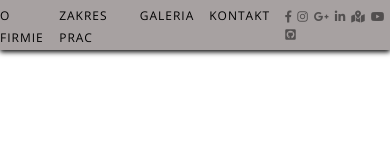
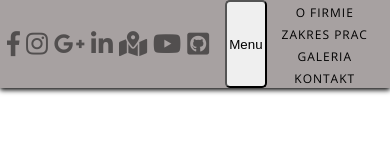
Before and after one commit to arekl133/baranskiedycja3, a plain HTML site: page index.html in a window 390 px wide. Drawn offline with nearby package versions, Linux system fonts and the light colour scheme.

Commit message:
menu-mobile

```diff
--- a/_header.scss
+++ b/_header.scss
@@ -40,6 +40,50 @@ header {
             opacity: 0.5;
         }
     }
+    div.responsive-menu {
+        display: none;
+        div.menu {
+            text-align: center;
+            display: flex;
+            button {
+                padding: 2px;
+                margin-right: 15px;
+                border-radius: 5px;
+            }
+            ol {
+                li {
+                    font-family: 'Open Sans', sans-serif;
+                    margin-right: 15px;
+                    font-size: 100%;
+                    letter-spacing: 3px;
+
+                }
+            }
+        }
+    }
+}
+
+@media(max-width:450px) {
+    header {
+        height: auto;
+        ul {
+            flex-direction: column;
+            align-items: center;
+            display: none;
+            li {
+                display: block;
+            }
+        }
+        div.responsive-menu {
+            display: unset;
+        }
+        div.social{
+            i{
+                font-size: 25px;
+            }
+
+        }
+    }
 }
 
 @media(max-width: 768px) {
@@ -54,8 +98,8 @@ header {
             letter-spacing: 1px;
         }
     }
+}
 
-}
 @media(max-width: 900px) {
     h1 {
         display: none;
--- a/index.html
+++ b/index.html
@@ -18,6 +18,7 @@
 <body>
     <header>
         <h1>ImieNazwisko</h1>
+
 
         <ul>
             <li><a href="">O FIRMIE</a></li>
@@ -48,6 +49,28 @@
                 <i class="fab fa-github-square"></i>
             </a>
         </div>
+        <div class="responsive-menu">
+            <div class="menu">
+                <button>Menu</button>
+                <ol>
+                    <li><a href="">O FIRMIE</a></li>
+                    <li><a href="">ZAKRES PRAC</a></li>
+                    <li><a href="">GALERIA</a></li>
+                    <li><a href="">KONTAKT</a></li>
+                </ol>
+
+            </div>
+
+            <script src="https://code.jquery.com/jquery-3.3.1.min.js"></script>
+            <script type="text/javascript">
+                $(document).ready(function () {
+                    $(".menu").click(function () {
+                        $("ol").slideToggle(500);
+                    })
+                })
+            </script>
+        </div>
+
     </header>
 </body>
 
```
Also changed, not shown: css/style.css, 1 other file.
